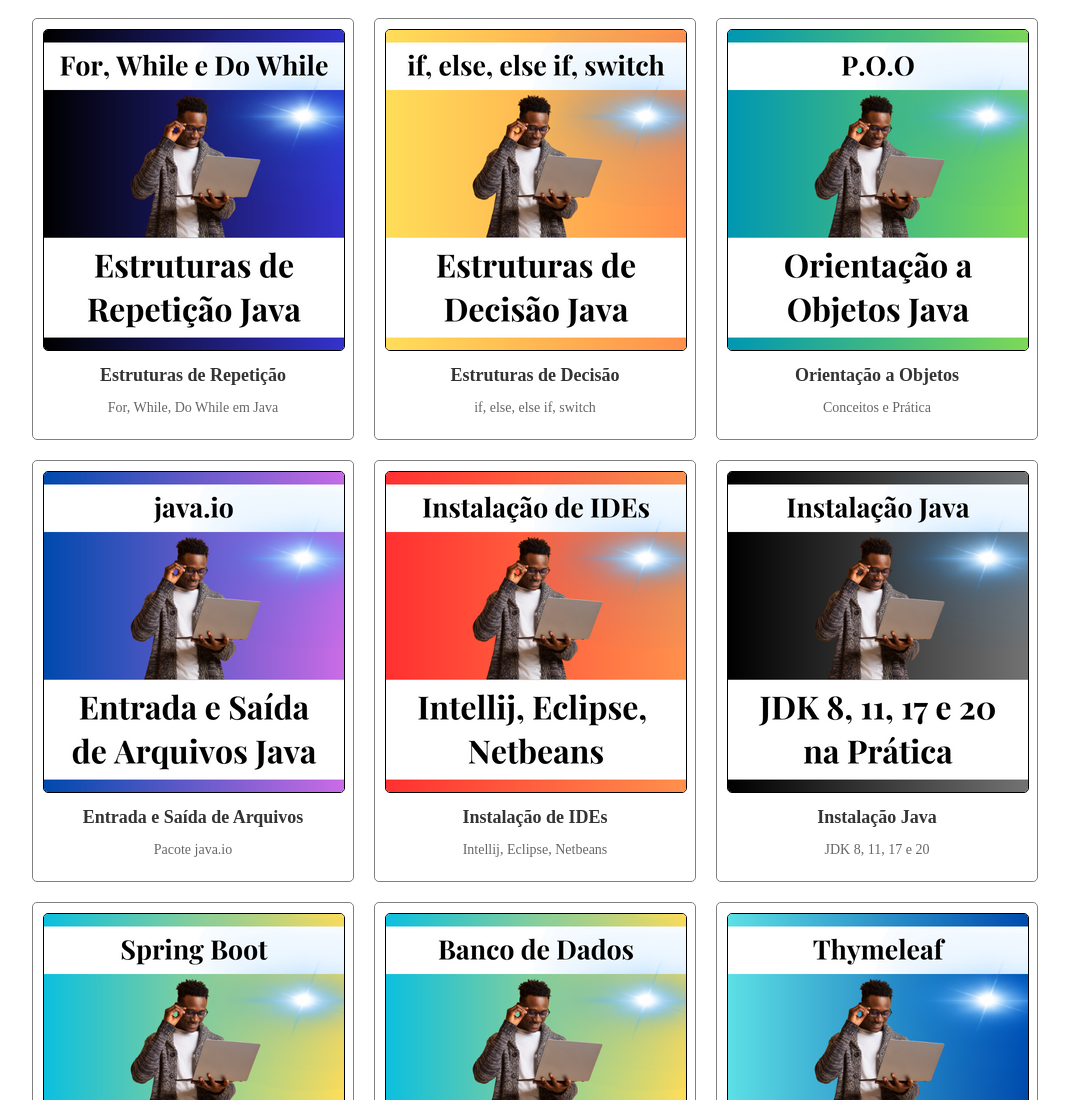
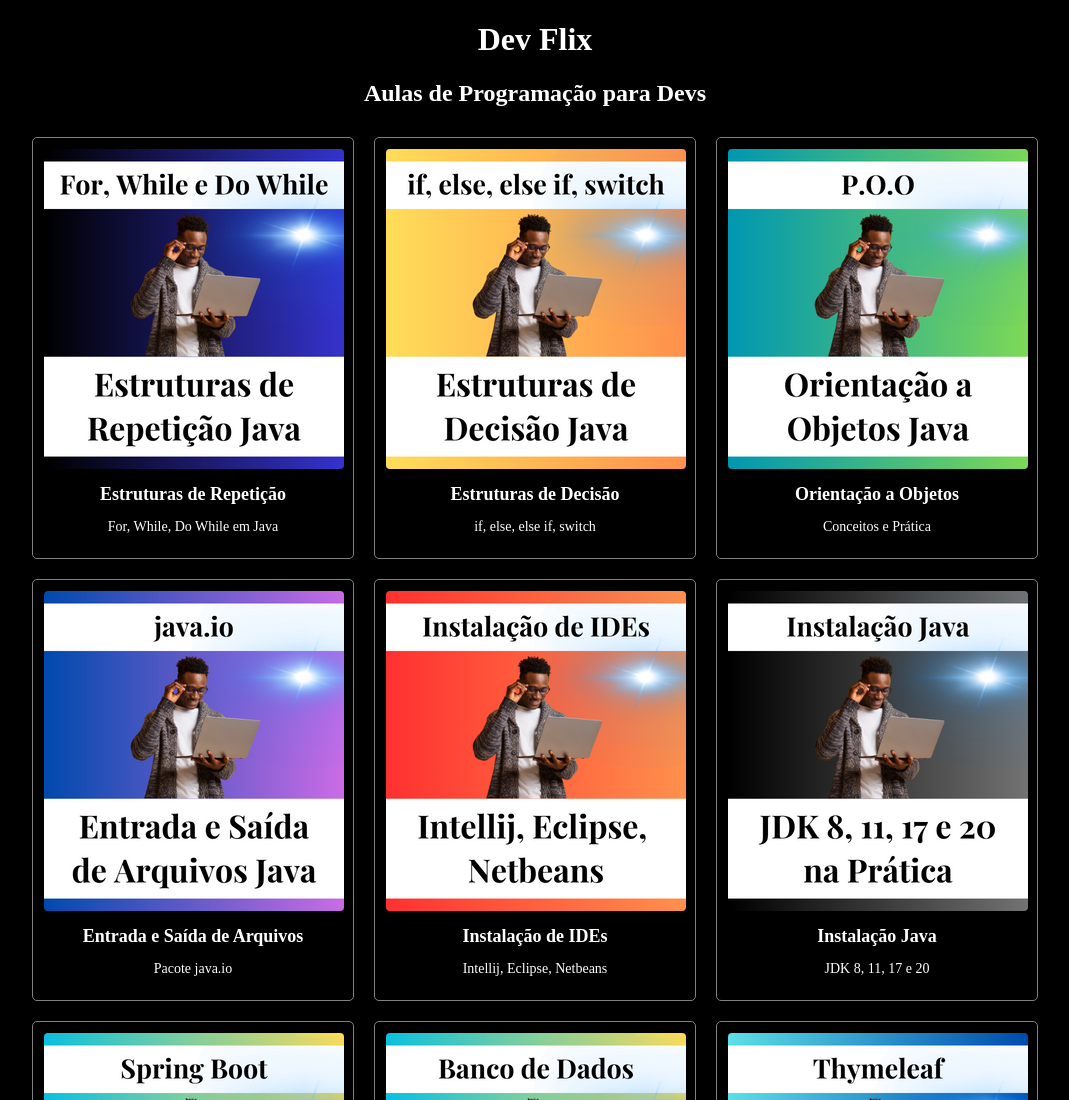
Before and after one commit to olivalpaulino/devflix, a plain HTML site: page index.html in a window 1280 px wide. Shown: the top 1100 px of the page, without its empty margins (105-1174 px from the left). Drawn offline with Linux system fonts and the light colour scheme.

Commit message:
atualizacao da cor

```diff
--- a/index.html
+++ b/index.html
@@ -8,7 +8,10 @@
 </head>
 <body>
     <header>
-
+        <hgroup>
+            <h1>Dev Flix</h1>
+            <h2>Aulas de Programação para Devs</h2>
+        </hgroup>
     </header>
 
     <main>
--- a/style.css
+++ b/style.css
@@ -1,3 +1,9 @@
+body{
+    background-color: black;
+    color: white;
+    text-align: center;
+}
+
 main {
     display: flex;
     flex-direction: row;
@@ -27,10 +33,8 @@
 .card h3 {
     margin: 0;
     font-size: 18px;
-    color: #333;
 }
 
 .card p {
     font-size: 14px;
-    color: #666;
 }
```
